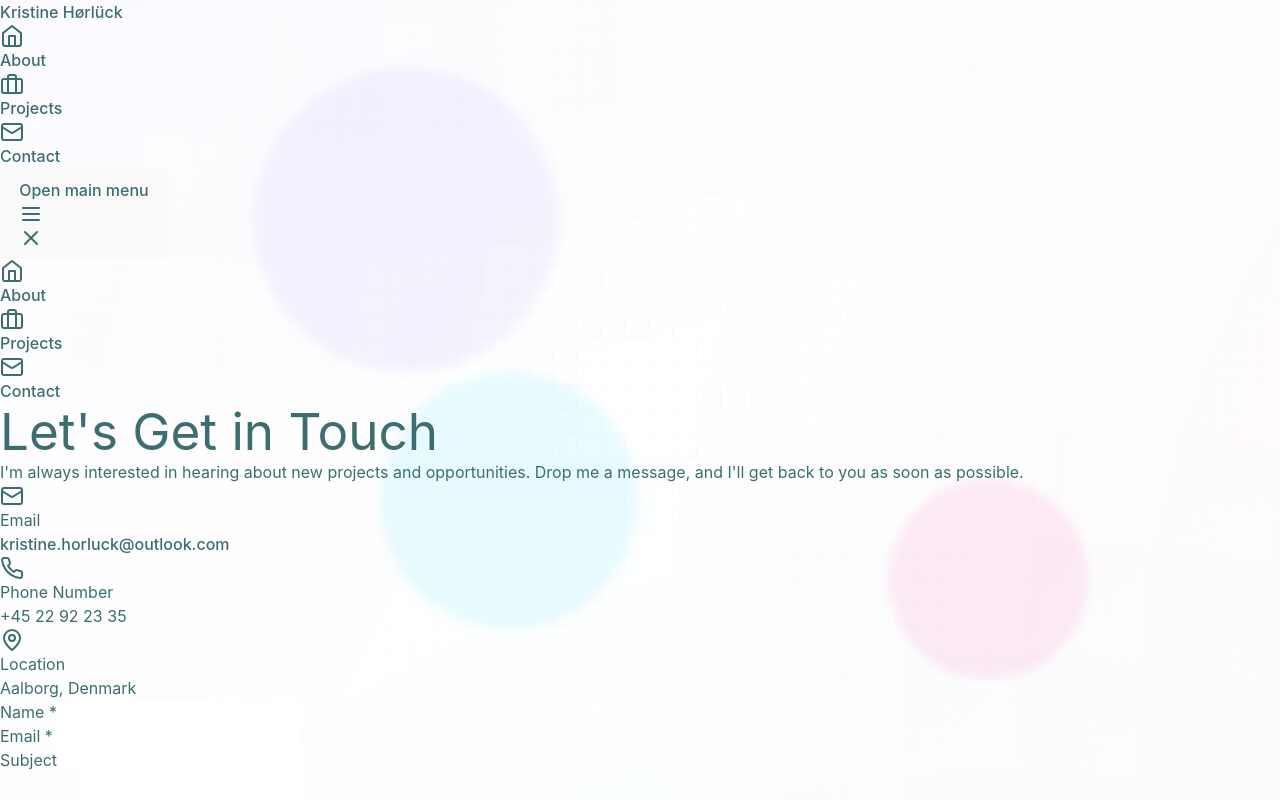
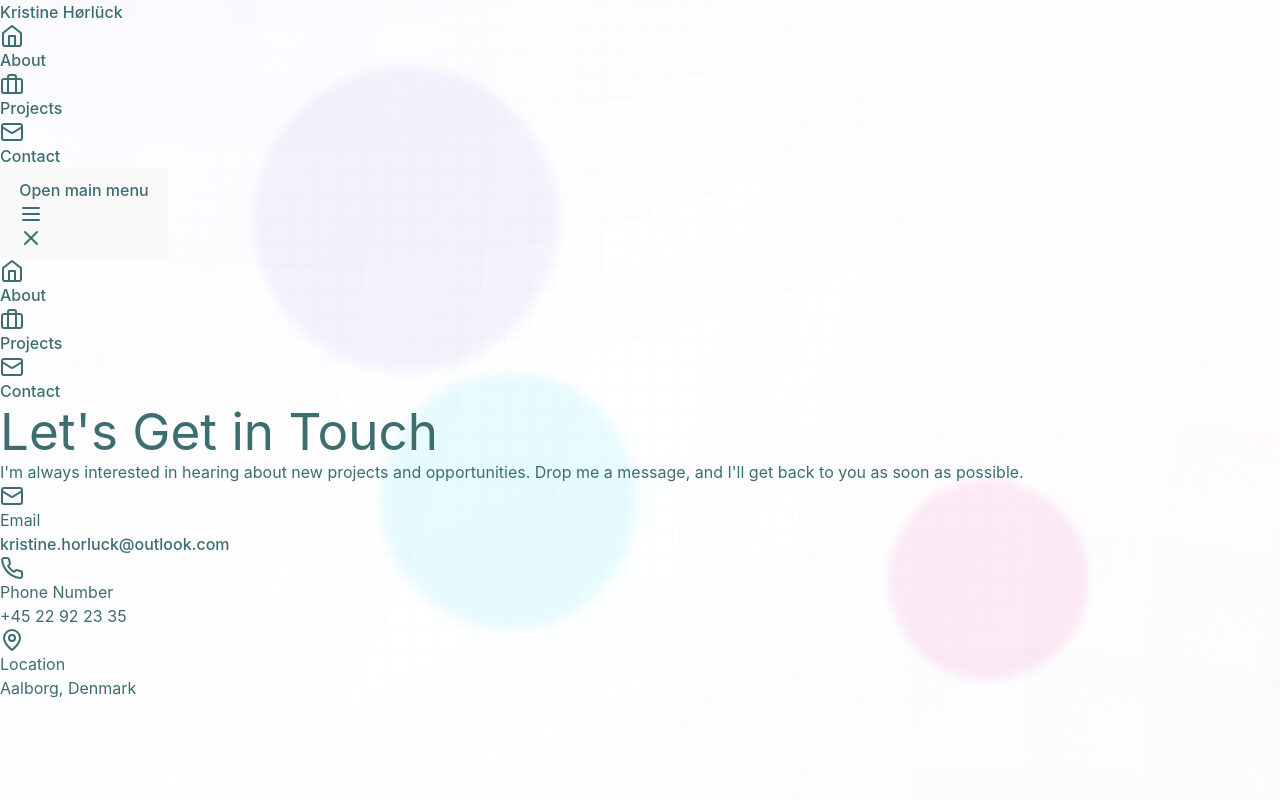
Before and after one commit to KristineHorluck/new-portfolio, a React (Vite) app: page /contact in a window 1280 px wide. Shown: the top 800 px of the page. Built offline with nearby package versions, Linux system fonts and the light colour scheme.

Commit message:
Removed Contact Form

```diff
--- a/src/components/contactPage.jsx
+++ b/src/components/contactPage.jsx
@@ -76,7 +76,7 @@ const ContactPage = () => {
 
   return (
     <div className="min-h-screen py-12">
-      <div className="max-w-5xl mx-auto px-4 sm:px-6 lg:px-8">
+      <div className="max-w-7xl mx-auto px-4 sm:px-6 lg:px-8">
         {/* Header Section */}
         <div className="text-center mb-16">
           <h1 className="text-4xl font-bold text-[#3c6e71] mb-4">
@@ -88,7 +88,7 @@ const ContactPage = () => {
           </p>
         </div>
 
-        <div className="grid md:grid-cols-3 gap-8 mb-16">
+        <div className="grid md:grid-cols-3 gap-8 mb-16 px-4">
           {[
             {
               icon: <Mail className="w-6 h-6" />,
@@ -109,11 +109,11 @@ const ContactPage = () => {
           ].map((item, index) => (
             <div
               key={index}
-      className="bg-white p-8 rounded-xl shadow-sm hover:shadow-md transition-all duration-300 border border-[#3c6e71]/20 min-h-[160px] w-full"
+              className="bg-white p-8 rounded-xl shadow-sm hover:shadow-md transition-all duration-300 border border-[#3c6e71]/20 min-h-[160px] w-full md:min-w-[300px]"
             >
               <div className="flex gap-3">
                 <div className="text-[#3c6e71] shrink-0 pt-1">{item.icon}</div>
-        <div className="min-w-0 flex-1 -m-1"> {/* This ensures proper text wrapping */}
+                <div className="min-w-0 flex-1 -m-1">
                   <h3 className="font-semibold text-lg text-[#284b63] mb-2">{item.title}</h3>
                   {item.link ? (
                     <a
@@ -132,8 +132,7 @@ const ContactPage = () => {
             </div>
           ))}
         </div>
-
-        {/* Contact Form Section */}
+      {/*
         <div className="max-w-2xl mx-auto">
           <div className="bg-white rounded-xl shadow-sm p-8 border border-[#3c6e71]/20">
             {submitted ? (
@@ -248,6 +247,7 @@ const ContactPage = () => {
             )}
           </div>
         </div>
+        */}
       </div>
     </div>
   );
```
Also changed, not shown: public/Ged.jpg (added). Lines whose indentation alone changed are shown as unchanged.
